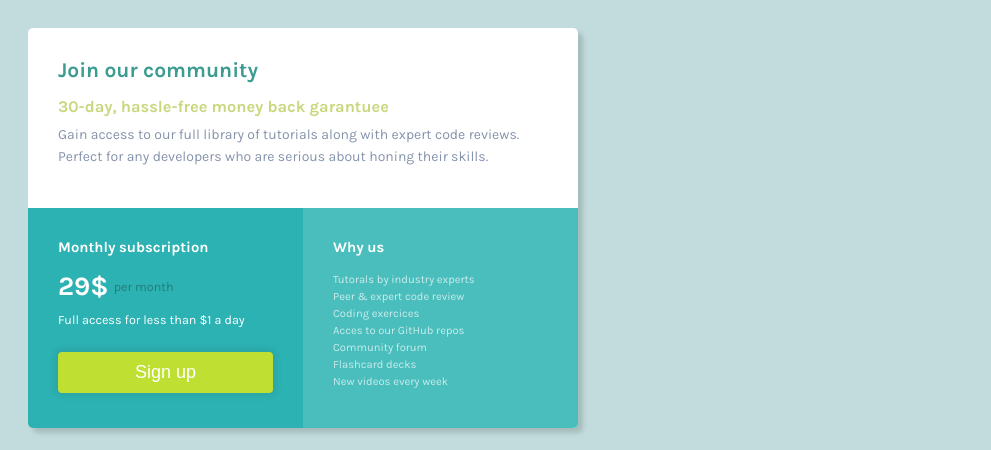
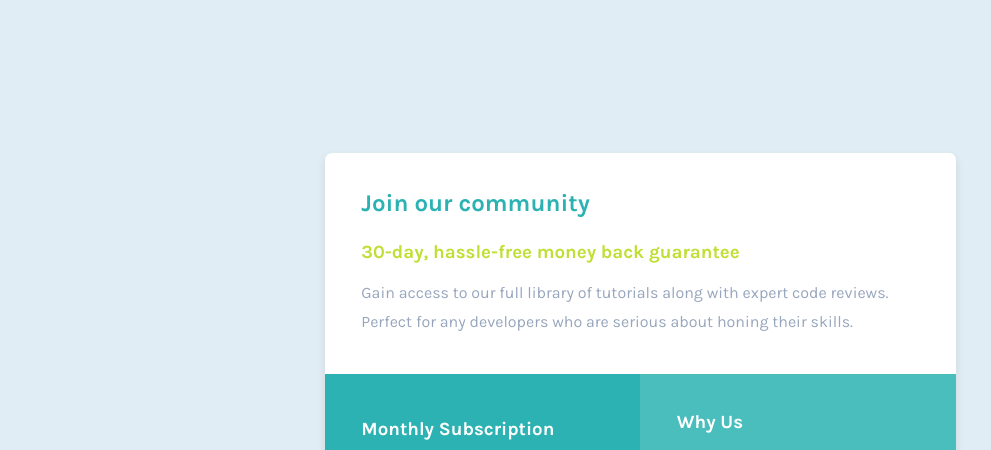
Before and after one commit to Izem0/single-price-grid-component-challenge, a plain HTML site: page index.html in a window 1280 px wide. Shown: the top 450 px of the page, without its empty margins (0-991 px from the left). Drawn offline with Linux system fonts and the light colour scheme.

Commit message:
do it again from scratch

```diff
--- a/index.html
+++ b/index.html
@@ -1,49 +1,77 @@
-<html>
+<!DOCTYPE html>
+<html lang="en">
+  <head>
+    <meta charset="UTF-8" />
+    <meta name="viewport" content="width=device-width, initial-scale=1.0" />
+    <!-- displays site properly based on user's device -->
 
-  <head>
-    <meta charset="UTF-8">
-    <meta name="viewport" content="width=device-width, initial-scale=1.0"> <!-- displays site properly based on user's device -->
+    <link
+      rel="icon"
+      type="image/png"
+      sizes="32x32"
+      href="./images/favicon-32x32.png"
+    />
 
-    <link rel="icon" type="image/png" sizes="32x32" href="./images/favicon-32x32.png">
-    <link rel="preconnect" href="https://fonts.googleapis.com">
-    <link rel="preconnect" href="https://fonts.gstatic.com" crossorigin>
-    <link href="https://fonts.googleapis.com/css2?family=Karla:wght@400;700&display=swap" rel="stylesheet">
-    <link rel="stylesheet" href="style.css">
+    <link rel="preconnect" href="https://fonts.googleapis.com" />
+    <link rel="preconnect" href="https://fonts.gstatic.com" crossorigin />
+    <link
+      href="https://fonts.googleapis.com/css2?family=Karla:wght@400;700&display=swap"
+      rel="stylesheet"
+    />
 
     <title>Frontend Mentor | Single Price Grid Component</title>
+
+    <link rel="stylesheet" href="./style.css" />
   </head>
-
   <body>
-    <div class="main-container">
-      <div class="community">
+    <div class="card">
+      <div class="top-section">
         <h2>Join our community</h2>
-        <h3>30-day, hassle-free money back garantuee</h3>
-        <p>Gain access to our full library of tutorials along with expert code reviews.</p>
-        <p> Perfect for any developers who are serious about honing their skills.</p>
+        <h3 class="moneyback">30-day, hassle-free money back guarantee</h3>
+        <p>
+          Gain access to our full library of tutorials along with expert code
+          reviews. Perfect for any developers who are serious about honing their
+          skills.
+        </p>
       </div>
-      <div class="bottom-container">
-        <div class="subscription">
-          <h3>Monthly subscription</h3>
+      <div class="bottom-section">
+        <div class="bottom-left">
+          <h3>Monthly Subscription</h3>
           <div class="price-container">
-            <div id="price">29$</div>
-            <div id="price-frequency">per month</div>
+            <div class="price-value">&dollar;29</div>
+            <div class="price-mensuality">per month</div>
           </div>
-          <p>Full access for less than $1 a day</p>
-          <button id="sign-up-btn" onclick="clickAlert()">Sign up</button></div><div class="why-us">
-          <h3>Why us</h3>
+          <p>Full access for less than &dollar;1 a day</p>
+          <button
+            title="Join our community"
+            class="signup-btn"
+            onClick="handleClick()"
+          >
+            Sign Up
+          </button>
+        </div>
+        <div class="bottom-right">
+          <h3>Why Us</h3>
           <ul>
-            <li>Tutorals by industry experts</li>
-            <li>Peer & expert code review</li>
-            <li>Coding exercices</li>
-            <li>Acces to our GitHub repos</li>
+            <li>Tutorials by industry experts</li>
+            <li>Peer &amp; expert code review</li>
+            <li>Coding exercises</li>
+            <li>Access to our GitHub repos</li>
             <li>Community forum</li>
             <li>Flashcard decks</li>
             <li>New videos every week</li>
           </ul>
         </div>
       </div>
+      <!-- <footer>
+        <p class="attribution">
+          Challenge by
+          <a href="https://www.frontendmentor.io?ref=challenge" target="_blank"
+            >Frontend Mentor</a
+          >. Coded by <a href="#">Izem Mangione</a>.
+        </p>
+      </footer> -->
     </div>
     <script src="script.js"></script>
   </body>
-
 </html>
--- a/script.js
+++ b/script.js
@@ -1,3 +1,3 @@
-function clickAlert() {
+function handleClick() {
     alert('You successfully signed up!')
 }
--- a/style.css
+++ b/style.css
@@ -1,142 +1,161 @@
-html {
+* {
+  margin: 0;
+  padding: 0;
   box-sizing: border-box;
-    font-size: 14px;
-    font-family: 'Karla', sans-serif;
-    padding: 20px;
-}
-
-*,
-*:before,
-*:after {
-    box-sizing: inherit;
 }
 
 body {
-    background-color: rgba(194, 220, 221, 1)
+  font-family: "Karla", sans-serif;
+  font-size: 16px;
+  display: flex;
+  align-items: center;
+  justify-content: center;
+  height: 100vh;
+  background-color: #e1edf4;
 }
 
-h2,
-h3,
-p {
-    margin: 0;
+h2 {
+  margin-bottom: 1.2rem;
 }
 
-.main-container {
-    box-shadow: 5px 5px 5px rgba(0, 0, 0, 0.15);
-    border-radius: 5px;
+h3,
+h4,
+h5,
+h6 {
+  margin-bottom: 1rem;
+}
+
+p {
+  line-height: 1.8;
+}
+
+h2 {
+  color: rgba(44, 178, 179, 1);
+}
+
+ul {
+  list-style-type: none;
+  color: hsl(204, 43%, 93%, 80%);
+  margin-top: 0.5rem;
+}
+
+ul li {
+  margin-bottom: 5px;
+  font-size: 14px;
+}
+
+.card {
+  width: 631px;
+  box-shadow: 0 4px 8px rgba(0, 0, 0, 0.1);
+  border-radius: 7px;
   overflow: hidden;
 }
 
-.community {
-    background-color: white;
-    padding: 30px;
+.top-section,
+.bottom-left,
+.bottom-right {
+  padding: 2.3rem;
+  display: flex;
+  flex-direction: column;
+  justify-content: center;
 }
 
-.bottom-container {
-    display: flex;
-    flex-direction: column;
-    color: white;
-    font-size: 0.9rem;
+.top-section {
+  background-color: white;
+  flex: 1;
 }
 
-.subscription {
-    background-color: rgba(44, 178, 179, 1);
-    padding: 30px;
+.top-section h2 {
+  margin-bottom: 1.5rem;
 }
 
-.why-us {
-    background-color: rgba(74, 190, 189, 255);
-    padding: 30px;
+.top-section p {
+  color: hsl(218, 22%, 67%);
 }
 
-.community h2 {
-    color: rgba(60, 156, 146, 1);
-    margin-bottom: 15px;
+.top-section .moneyback {
+  color: hsl(71, 73%, 54%);
 }
 
-.community h3 {
-    color: rgba(201, 216, 126, 1);
-    margin-bottom: 10px;
+.bottom-section {
+  display: flex;
+  flex-direction: row;
+  flex: 1;
+  color: white;
 }
 
-.community p {
-    margin-bottom: 5px;
-    color: rgba(133, 147, 171, 1);
+.bottom-left {
+  background-color: rgba(44, 178, 179, 1);
+  width: 50%;
 }
 
-.subscription h3 {
-    margin-bottom: 10px;
+.bottom-left p {
+  margin-bottom: 0.5rem;
 }
 
-.subscription p {
-    margin-top: 10px;
+.bottom-right {
+  background-color: rgba(74, 190, 189, 255);
+  width: 50%;
 }
 
 .price-container {
   display: flex;
+  flex-direction: row;
   align-items: center;
-    margin-top: 15px;
+  margin-bottom: 0.5rem;
 }
 
-#price {
-    font-weight: bold;
-    font-size: 1.9rem;
+.price-value {
+  font-size: 32px;
+  font-weight: 700;
+  margin-right: 10px;
 }
 
-#price-frequency {
-    color: rgba(34, 102, 102, 1);
-    opacity: 0.7;
-    margin-left: 5px;
+.price-mensuality {
+  margin-right: 5px;
+  color: hsl(204, 43%, 93%, 60%);
 }
 
-#sign-up-btn {
-    font-size: 18px;
+.signup-btn {
+  width: 100%;
+  height: 50px;
+  display: block;
+  margin-top: 15px;
+  background-color: hsl(71, 73%, 54%);
   color: white;
-    width: 100%;
-    background-color: rgba(191, 223, 50, 1);
-    border: none;
-    padding: 10px 24px;
+  border-width: 0;
   border-radius: 4px;
-    margin-top: 25px;
-    box-shadow: 0px 0px 6px 3px rgba(47, 43, 43, 0.1);
+  box-shadow: 0 4px 8px rgba(0, 0, 0, 0.2);
+  font-family: "Karla", sans-serif;
+  font-size: 16px;
+  font-family: 700;
+  transition: background-color 0.1s ease;
+  cursor: pointer;
 }
 
-#sign-up-btn:hover {
-    cursor: pointer;
-    background-color: rgba(176, 187, 129, 0.5);
+.signup-btn:hover {
+  background-color: #3cae903f;
 }
 
-
-.why-us ul {
-    padding: 0;
-    list-style: none;
-    opacity: 0.7;
-    font-size: 0.8rem;
-    margin-top: 17px;
+@media screen and (max-width: 576px) {
+  .card {
+    width: 375px;
   }
 
-.why-us li {
-    margin-bottom: 4px;
+  .bottom-section {
+    flex-direction: column;
   }
 
-
-
-@media (min-width: 576px) {
-  .main-container {
-    width: 550px;
-    height: 400px;
+  .top-section,
+  .bottom-left,
+  .bottom-right {
+    padding: 1.8rem;
   }
 
-  .community {
-    height: 45%
-  }
-
-  .bottom-container {
-    flex-direction: row;
-    height: 55%;
-  }
-
-  .why-us, .subscription {
-    flex-basis: 50%;
+  .bottom-left,
+  .bottom-right {
+    flex: none;
+    width: 100%;
+    box-sizing: border-box;
   }
 }
```
Also changed, not shown: images/my-solution-desktop.png, images/my-solution-mobile.png. Lines whose indentation alone changed are shown as unchanged.
